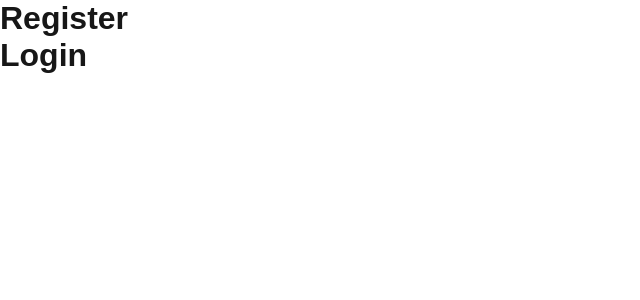
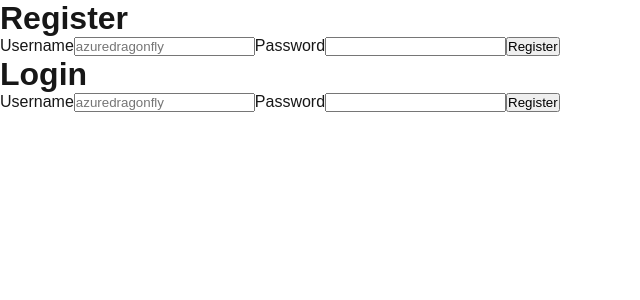
Before and after one commit to mirhasalh/hackernews-clone, a Next.js app in the folder frontend/: page /auth in a window 1280 px wide. Shown: the top 300 px of the page, without its empty margins (0-640 px from the left). Built offline with nearby package versions, Linux system fonts and the light colour scheme.

Commit message:
chore(home): use client approach

```diff
--- /dev/null
+++ b/frontend/src/app/api/user/route.ts
@@ -0,0 +1,36 @@
+import axios from "axios"
+import { cookies } from 'next/headers'
+import { NextResponse } from "next/server";
+
+export async function GET() {
+    const cookieStore = await cookies()
+    const hasSession = cookieStore.has('session')
+
+    if (!hasSession) {
+        return NextResponse.json({ user: null }, { status: 200 });
+    }
+
+    const session = cookieStore.get('session')
+
+    try {
+        const user = await axios.get(`${process.env.NEXT_PUBLIC_API_BASE_URL}/me`, {
+            headers: {
+                Authorization: `Bearer ${session}`,
+            },
+        })
+
+        return NextResponse.json({ user: user }, { status: 200 })
+    } catch (error) {
+        if (axios.isAxiosError(error)) {
+            console.error("Failed to fetch user data:", error.response?.data || error.message);
+        } else {
+            console.error("Failed to fetch user data:", error);
+        }
+
+        const status = axios.isAxiosError(error) ? error.response?.status : 500;
+        return NextResponse.json(
+            { user: null, error: "Failed to fetch user data" },
+            { status: status }
+        );
+    }
+}
--- a/frontend/src/app/auth/page.tsx
+++ b/frontend/src/app/auth/page.tsx
@@ -2,7 +2,33 @@ export default async function Page() {
     return (
         <main>
             <h1>Register</h1>
+            <form action="">
+                <label>
+                    <span>Username</span>
+                    <input type="text" placeholder="azuredragonfly" required />
+                </label>
+                <label>
+                    <span>Password</span>
+                    <input type="password" required />
+                </label>
+                <button type="submit">
+                    <span>Register</span>
+                </button>
+            </form>
             <h1>Login</h1>
+            <form action="">
+                <label>
+                    <span>Username</span>
+                    <input type="text" placeholder="azuredragonfly" required />
+                </label>
+                <label>
+                    <span>Password</span>
+                    <input type="password" required />
+                </label>
+                <button type="submit">
+                    <span>Register</span>
+                </button>
+            </form>
         </main>
     )
 }
--- a/frontend/src/types.ts
+++ b/frontend/src/types.ts
@@ -8,3 +8,8 @@ export interface Post {
     createdAt: string;
     updatedAt: string;
 }
+
+export interface User {
+    id: number;
+    username: string;
+}
```
Also changed, not shown: frontend/src/app/page.tsx (+25 -5 lines), frontend/src/middleware.ts (added, +10 -0 lines), 1 other file (tests, documents, lock files or other folders).
